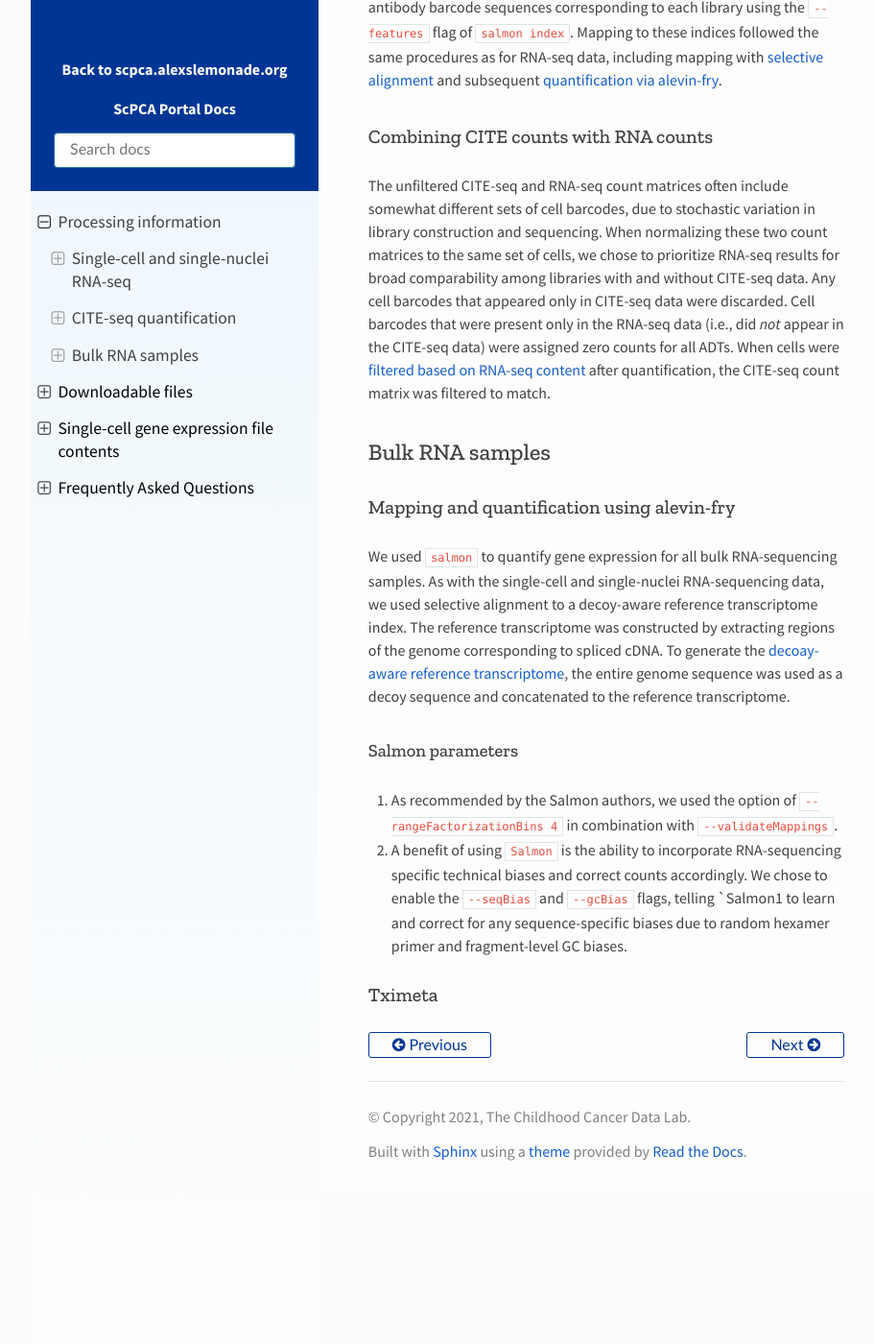
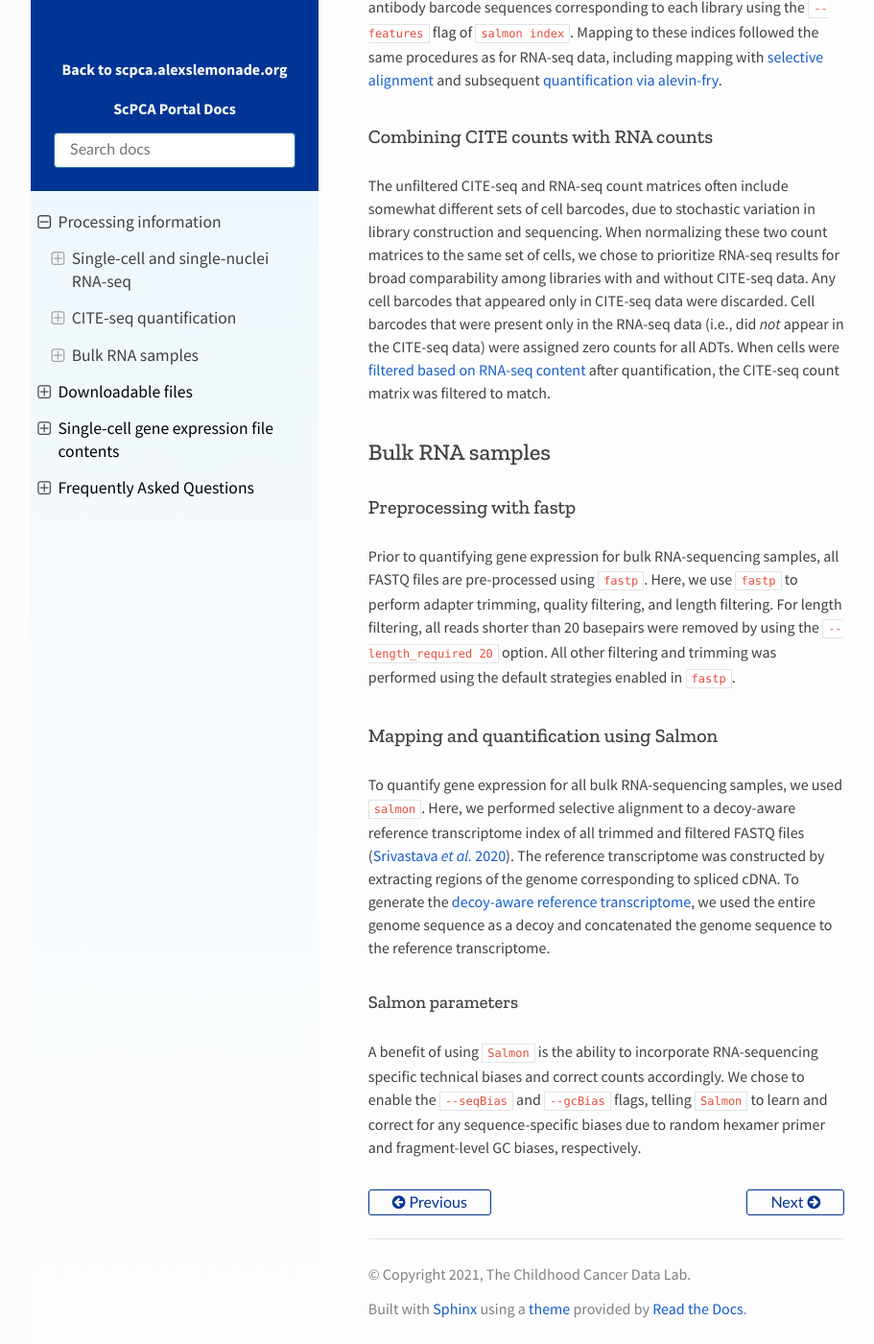
Before and after one commit to DongzeHE/scpca-docs, a Sphinx documentation site: the page built from docs/processing_information.md, in a window 1280 px wide and 1400 px high, scrolled down 2321 px. Shown: the whole window at 96% size, without its empty margins (158-1069 px from the left). Built offline with Sphinx 7.4.7 and the Read the Docs theme 2.0.0, drawn with Linux system fonts in a browser that asks for light colours; before the commit the page ends 3557 px from its top, so only the background shows below that.

Commit message:
add fastp information

```diff
--- a/docs/processing_information.md
+++ b/docs/processing_information.md
@@ -68,18 +68,21 @@ When cells were [filtered based on RNA-seq content](#filtering-cells) after quan
 
 ## Bulk RNA samples
 
-### Mapping and quantification using alevin-fry
+### Preprocessing with fastp
 
-We used [`salmon`](https://salmon.readthedocs.io/en/latest/salmon.html) to quantify gene expression for all bulk RNA-sequencing samples.
-As with the single-cell and single-nuclei RNA-sequencing data, we used selective alignment to a decoy-aware reference transcriptome index.
+Prior to quantifying gene expression for bulk RNA-sequencing samples, all FASTQ files are pre-processed using [`fastp`](https://github.com/OpenGene/fastp).
+Here, we use `fastp` to perform adapter trimming, quality filtering, and length filtering.
+For length filtering, all reads shorter than 20 basepairs were removed by using the `--length_required 20` option.
+All other filtering and trimming was performed using the default strategies enabled in `fastp`.
+
+### Mapping and quantification using Salmon
+
+To quantify gene expression for all bulk RNA-sequencing samples, we used [`salmon`](https://salmon.readthedocs.io/en/latest/salmon.html).
+Here, we performed selective alignment to a decoy-aware reference transcriptome index of all trimmed and filtered FASTQ files ([Srivastava _et al._ 2020](https://doi.org/10.1186/s13059-020-02151-8)).
 The reference transcriptome was constructed by extracting regions of the genome corresponding to spliced cDNA.
-To generate the [decoay-aware reference transcriptome](https://salmon.readthedocs.io/en/latest/salmon.html#preparing-transcriptome-indices-mapping-based-mode), the entire genome sequence was used as a decoy sequence and concatenated to the reference transcriptome.
+To generate the [decoy-aware reference transcriptome](https://salmon.readthedocs.io/en/latest/salmon.html#preparing-transcriptome-indices-mapping-based-mode), we used the entire genome sequence as a decoy and concatenated the genome sequence to the reference transcriptome.
 
 #### Salmon parameters
 
-1. As recommended by the Salmon authors, we used the option of `--rangeFactorizationBins 4` in combination with `--validateMappings`.
-
-2. A benefit of using `Salmon` is the ability to incorporate RNA-sequencing specific technical biases and correct counts accordingly.
-We chose to enable the `--seqBias` and `--gcBias` flags, telling `Salmon1 to learn and correct for any sequence-specific biases due to random hexamer primer and fragment-level GC biases.
-
-### Tximeta
+A benefit of using `Salmon` is the ability to incorporate RNA-sequencing specific technical biases and correct counts accordingly.
+We chose to enable the [`--seqBias`](https://salmon.readthedocs.io/en/latest/salmon.html#seqbias) and [`--gcBias`](https://salmon.readthedocs.io/en/latest/salmon.html#gcbias) flags, telling `Salmon` to learn and correct for any sequence-specific biases due to random hexamer primer and fragment-level GC biases, respectively.
```
